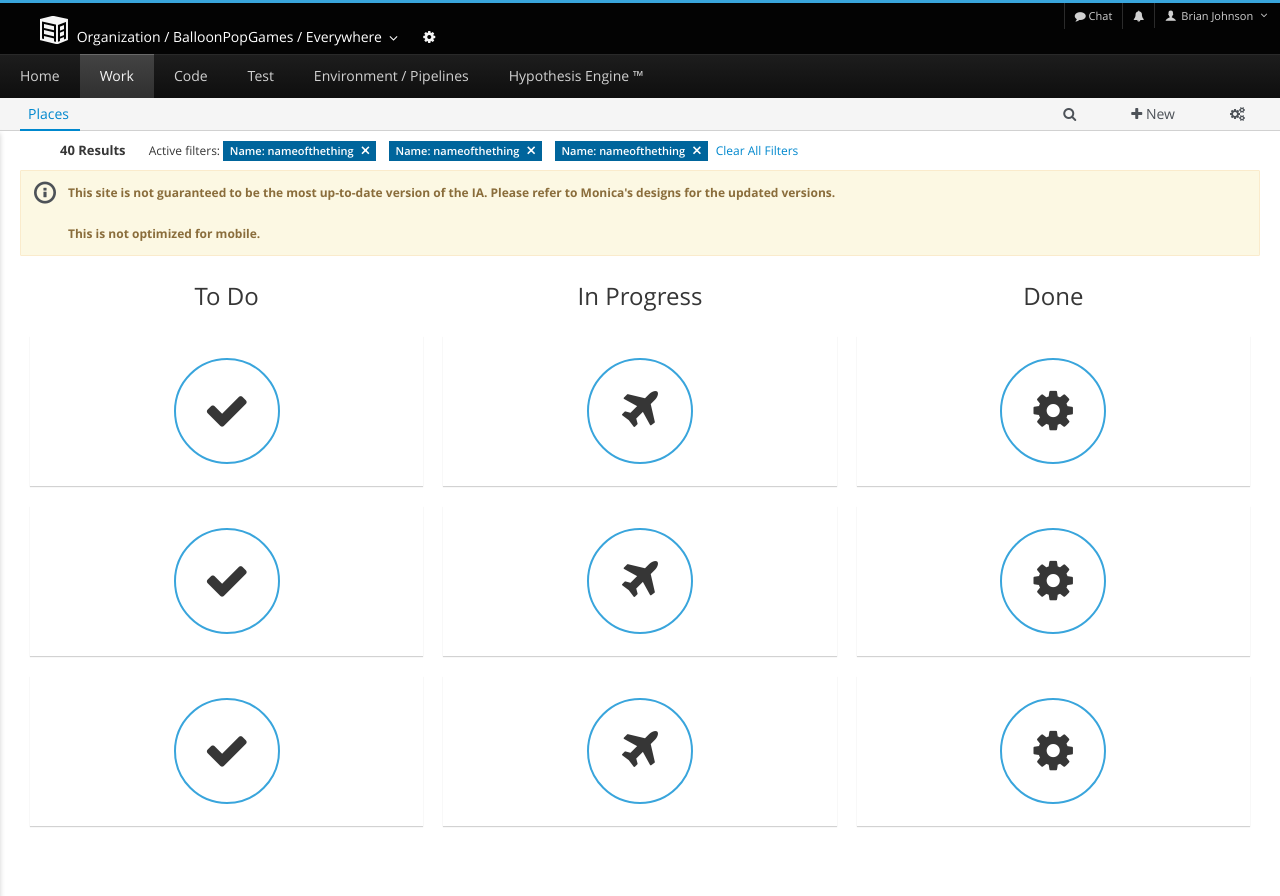
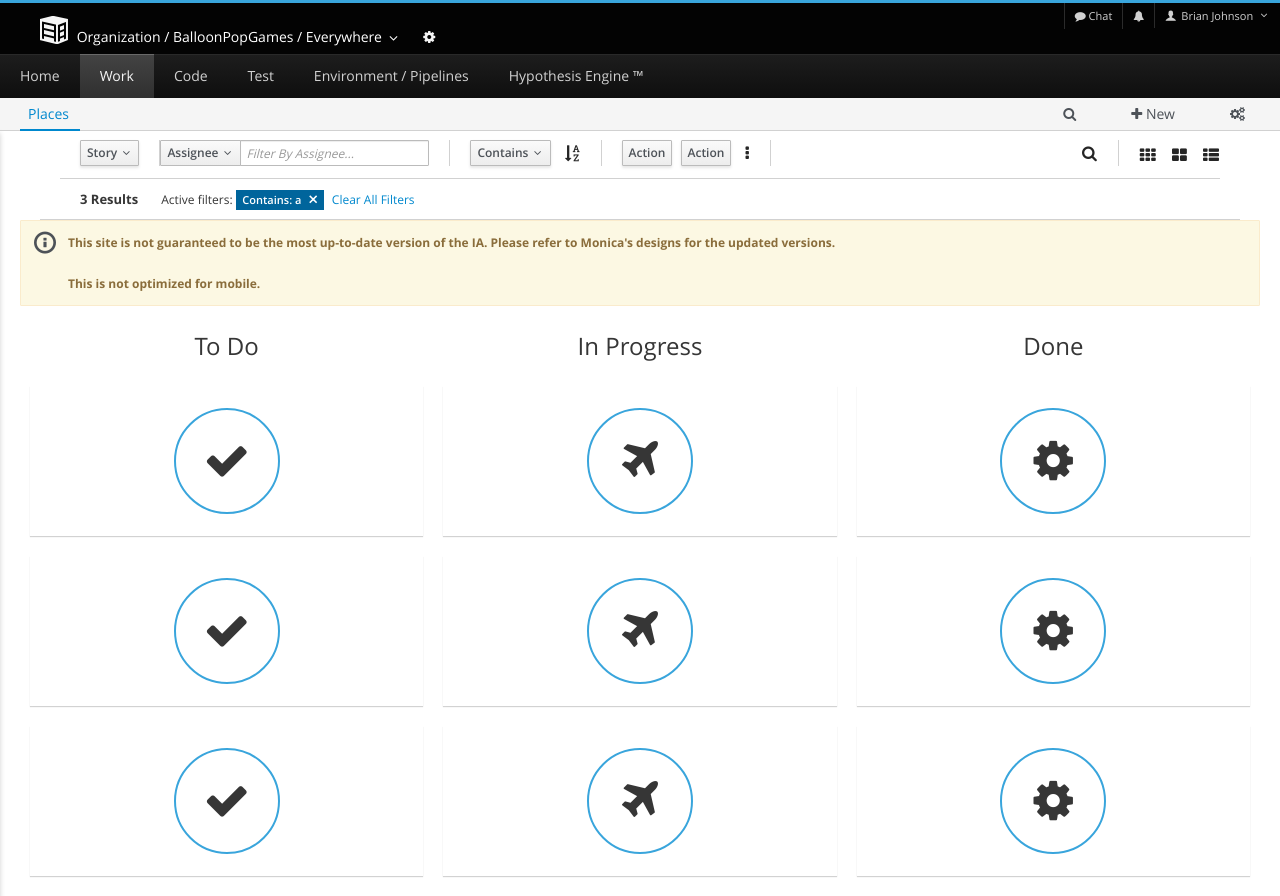
Before and after one commit to AdamJ/testing_environment, a website: page work-boards.html in a window 1280 px wide. Before the commit the page ends 846 px from the top, so only its background shows below. Drawn offline with Linux system fonts and the light colour scheme; files whose address does not match are found by name.

Commit message:
adjust toolbar to match design for board view

```diff
--- a/includes/toolbar.html
+++ b/includes/toolbar.html
@@ -2,18 +2,28 @@
     <div class="row toolbar-pf">
         <div class="col-sm-12">
         <form class="toolbar-pf-actions">
+            <div class="form-group">
+                <div class="dropdown btn-group">
+                    <button type="button" class="btn btn-default dropdown-toggle" data-toggle="dropdown" aria-haspopup="true" aria-expanded="false">Story <span class="caret"></span></button>
+                    <ul class="dropdown-menu">
+                    <li><a href="#">Epic</a></li>
+                    <li class="selected"><a href="#">Story</a></li>
+                    <li><a href="#">Task</a></li>
+                    </ul>
+                </div>
+            </div>
             <div class="form-group toolbar-pf-filter">
                 <label class="sr-only" for="filter">Name</label>
                 <div class="input-group">
                     <div class="input-group-btn">
-                <button type="button" class="btn btn-default dropdown-toggle" data-toggle="dropdown" aria-haspopup="true" aria-expanded="false">Contains <span class="caret"></span></button>
+                    <button type="button" class="btn btn-default dropdown-toggle" data-toggle="dropdown" aria-haspopup="true" aria-expanded="false">Assignee <span class="caret"></span></button>
                     <ul class="dropdown-menu">
-                    <li><a href="#">Name</a></li>
-                    <li><a href="#">Forks</a></li>
-                    <li class="selected"><a href="#">Contains</a></li>
+                        <li class="selected"><a href="#">Assignee</a></li>
+                        <li><a href="#">Area</a></li>
+                        <li><a href="#">Keyword</a></li>
                     </ul>
                     </div><!-- /btn-group -->
-                <input type="text" class="form-control" id="filter" placeholder="Contains...">
+                    <input type="text" class="form-control" id="filter" placeholder="Filter By Assignee...">
                 </div><!-- /input-group -->
             </div>
             <div class="form-group">
--- a/work-boards.html
+++ b/work-boards.html
@@ -197,7 +197,8 @@
             </nav>
         </div>
         <section>
-            <div id="includeFilters"></div>
+            <div id="includeToolbar" class="col-sm-12 col-md-12"></div>
+            <!--<div id="includeFilters"></div>-->
             <div id="includeWarning"></div>
             <div class="row">
                 <div id="includeAgileCards"></div>
```
Lines whose indentation alone changed are shown as unchanged.
